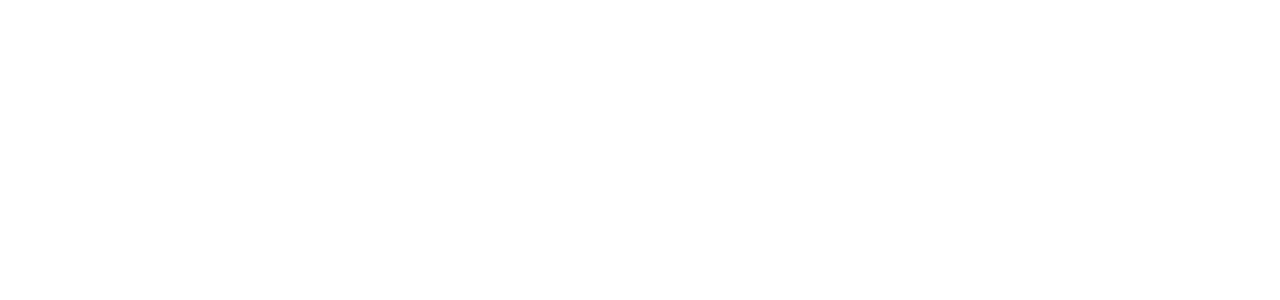
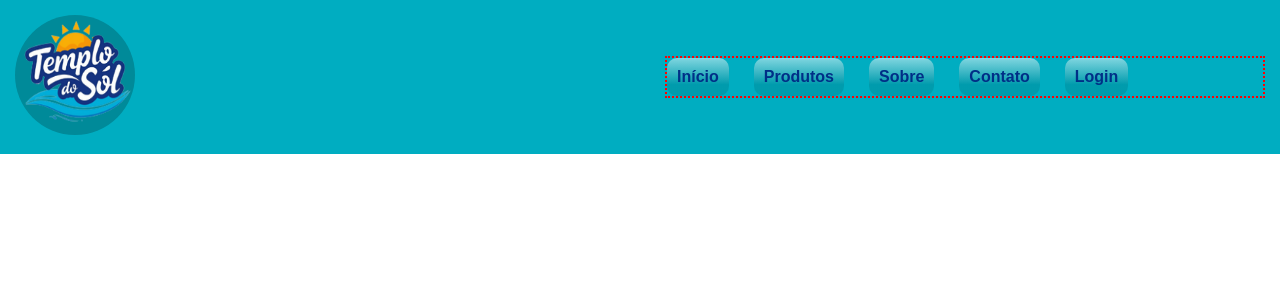
Before and after one commit to joseaugusto271/sistema-fornecedores-produtos, a PHP site: page /pagina-inicial.html in a window 1280 px wide. Before the commit the part shown is empty. Shown: the top 300 px of the page. Run offline with PHP 8.4, Linux system fonts and the light colour scheme.

Commit message:
Estilização
Início da estilização da página inicial.

```diff
--- a/cadastro_fornecedor.php
+++ b/cadastro_fornecedor.php
@@ -141,7 +141,7 @@
 <head>
     <meta charset="UTF-8">
     <title>Cadastro de Fornecedor</title>
-    <link rel="stylesheet" href="styles.css">
+    <link rel="stylesheet" href="estilos/styles.css">
 </head>
 <body>
     <div class="container">
--- a/cadastro_produto.php
+++ b/cadastro_produto.php
@@ -166,7 +166,7 @@
     <meta charset="UTF-8">
     <meta name="viewport" content="width=device-width, initial-scale=1.0">
     <title>Cadastro de Produto</title>
-    <link rel="stylesheet" href="styles.css">
+    <link rel="stylesheet" href="estilos/styles.css">
 </head>
 <body>
     <div class="container">
--- /dev/null
+++ b/estilos/pagina-inicial.css
@@ -0,0 +1,54 @@
+* {
+    padding: 0;
+    margin: 0;
+    box-sizing: border-box;
+    font-family: Arial, Helvetica, sans-serif;
+}
+
+header {
+    padding: 15px;
+    background-color: #00adc1;
+    display: flex;
+    flex-flow: row wrap;
+    justify-content: space-between;
+    align-items: center;
+}
+
+.logo-principal {
+    height: 120px;
+    width: 120px;
+    background-color: #008A99;
+    border-radius: 100%;
+}
+
+nav {
+    border: 2px dotted red;
+    width: 600px;
+}
+
+ul {
+    list-style: none;
+    display: flex;
+    gap: 25px;
+}
+
+li {
+    background: linear-gradient(to bottom, rgba(255, 255, 255, 0.5) 0%, rgba(0, 138, 153, 0.5) 70%);
+    backdrop-filter: blur(50px);
+    -webkit-backdrop-filter: blur(50px);
+    padding: 10px;
+    border-radius: 10px;
+}
+
+li:hover {
+    background-color: rgba(255, 255, 255, 0.5);
+    transform: translate(-2px, -2px);
+    box-shadow: 2px 2px 15px rgba(0, 0, 0, 0.15);
+    transition: 0.2s;
+}
+
+a {
+    text-decoration: none;
+    color: #002F87;
+    font-weight: bold;
+}
--- a/styles.css
+++ b/estilos/styles.css
@@ -241,7 +241,7 @@
     height: 50px;
     text-align: center;
 }
-
+♦
 .logout:hover {
     background-color: #20618b;
     color: white;
--- /dev/null
+++ b/imagens-projeto/desktop.ini
@@ -0,0 +1,2 @@
+[LocalizedFileNames]
+Captura de tela 2025-11-14 102418.png=@Captura de tela 2025-11-14 102418,0
--- a/index.php
+++ b/index.php
@@ -5,7 +5,7 @@
 <head>
     <meta charset="UTF-8">
     <title>Painel Principal</title>
-    <link rel="stylesheet" href="styles.css">
+    <link rel="stylesheet" href="estilos/styles.css">
 </head>
 <body>
     <div class="header">
--- a/listagem_produtos.php
+++ b/listagem_produtos.php
@@ -20,7 +20,7 @@
 <head>
     <meta charset="UTF-8">
     <title>Listagem de Produtos</title>
-    <link rel="stylesheet" href="styles.css">
+    <link rel="stylesheet" href="estilos/styles.css">
 </head>
 <body>
     <div class="container">
--- a/login.php
+++ b/login.php
@@ -23,7 +23,7 @@
 <head>
     <meta charset="UTF-8">
     <title>Login</title>
-    <link rel="stylesheet" href="styles.css">
+    <link rel="stylesheet" href="estilos/styles.css">
 </head>
 <body>
     <div class="container" style="width: 400px;">
--- a/pagina-inicial.html
+++ b/pagina-inicial.html
@@ -3,11 +3,23 @@
 <head>
     <meta charset="UTF-8">
     <meta name="viewport" content="width=device-width, initial-scale=1.0">
+    <link rel="stylesheet" href="estilos/pagina-inicial.css">
     <title>Templo do Sol</title>
 </head>
 <body>
-    <footer>
-
-    </footer>
+    <header>
+        <div class="logo">
+            <img src="imagens-projeto/logo-principal.png" alt="" class="logo-principal">
+        </div>
+        <nav class="menu">
+            <ul>
+                <li><a href="#">Início</a></li>
+                <li><a href="#">Produtos</a></li>
+                <li><a href="#">Sobre</a></li>
+                <li><a href="#">Contato</a></li>
+                <li><a href="login.php">Login</a></li>
+            </ul>
+        </nav>
+    </header>
 </body>
 </html>
```
Also changed, not shown: imagens-projeto/logo-principal.png.
